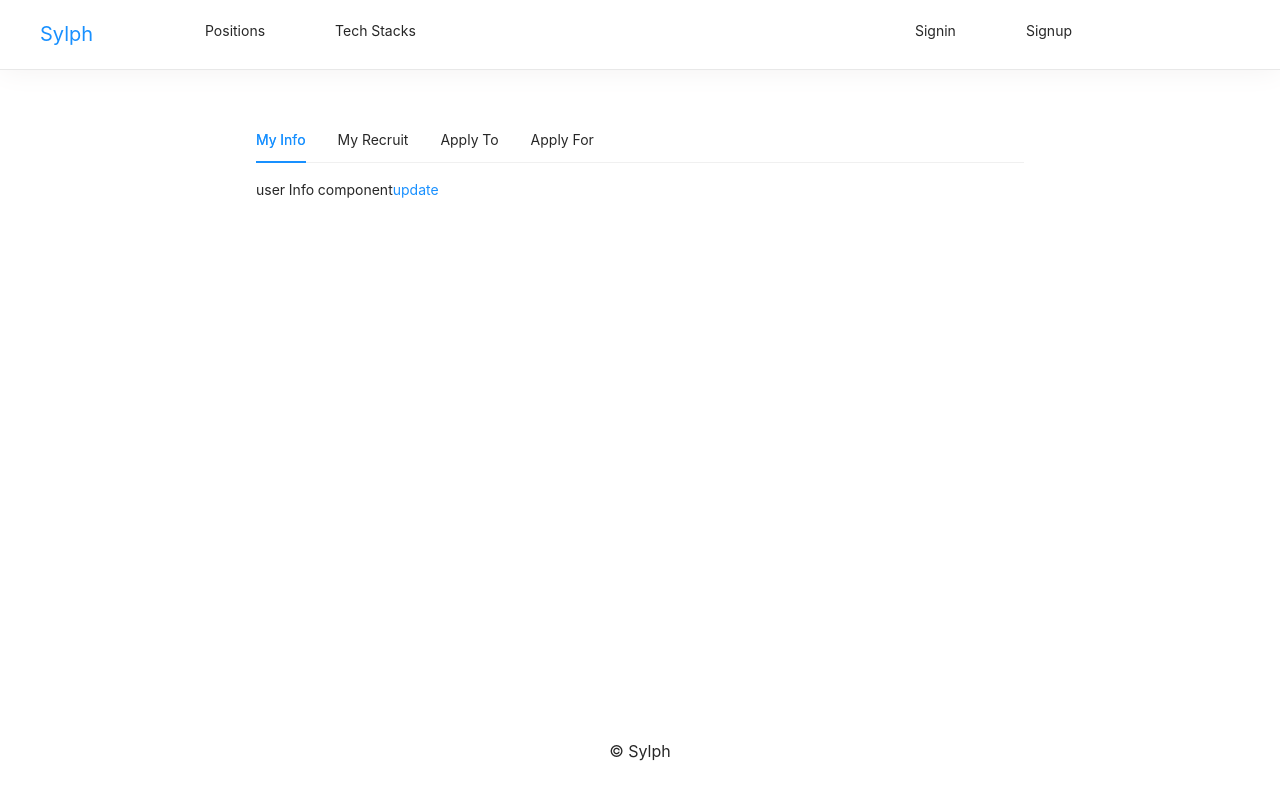
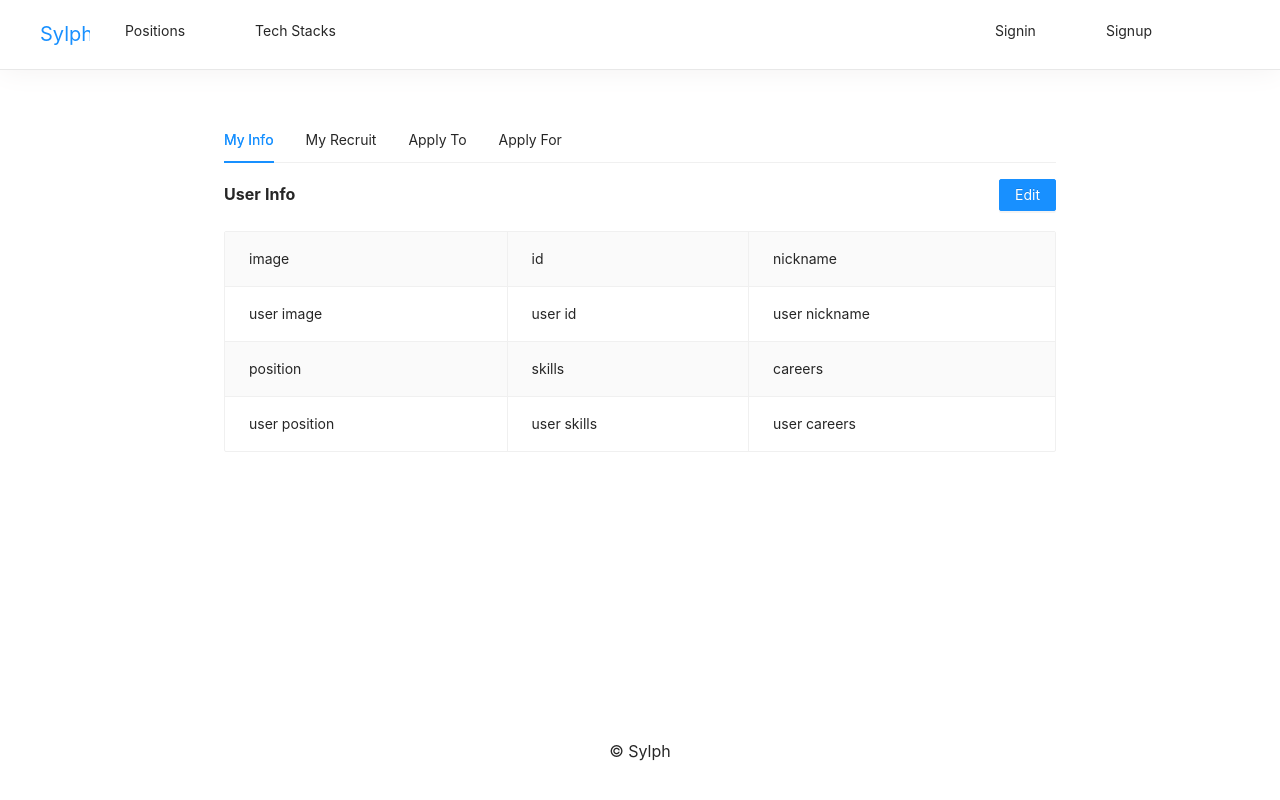
Before and after one commit to 0titanium/Sylph, a React (Create React App) app in the folder client/: page /mypage in a window 1280 px wide. Built offline with nearby package versions, Linux system fonts and the light colour scheme; no server answers.

Commit message:
writing my page

```diff
--- a/client/src/components/views/MyPage/MyPage.js
+++ b/client/src/components/views/MyPage/MyPage.js
@@ -10,7 +10,7 @@ function MyPage() {
   const { TabPane } = Tabs;
 
   return (
-    <div style={{ width: "60%", margin: "3rem auto" }}>
+    <div style={{ width: "65%", height: "70vh", margin: "3rem auto" }}>
       <Tabs defaultActiveKey="1">
         <TabPane tab="My Info" key="1">
           <MyInfo />
--- a/client/src/components/views/MyPage/Sections/MyInfo.js
+++ b/client/src/components/views/MyPage/Sections/MyInfo.js
@@ -1,12 +1,32 @@
-import React from 'react'
+import React, { useEffect } from "react";
+import { Descriptions, Button } from "antd";
 
 function MyInfo() {
-    return (
-        <div>
-            user Info component
-            <a href="/">update</a>
-        </div>
-    )
+  const fetchUserInfo = () => {};
+
+  useEffect(() => {}, []);
+
+  return (
+    <div style={{ height: "100%" }}>
+    <Descriptions bordered title="User Info" size="default" layout="vertical" extra={<Button type="primary">Edit</Button>}>
+        <Descriptions.Item label="image">user image</Descriptions.Item>
+        <Descriptions.Item label="id">user id</Descriptions.Item>
+        <Descriptions.Item label="nickname">user nickname</Descriptions.Item>
+        <Descriptions.Item label="position">user position</Descriptions.Item>
+        <Descriptions.Item label="skills">user skills</Descriptions.Item>
+        <Descriptions.Item label="careers">user careers</Descriptions.Item>
+    </Descriptions>
+      {/* <a href="/">update</a>
+
+      <div>
+        <div>user image, id</div>
+        <div>user nickname</div>
+        <div>user position</div>
+        <div>user skills</div>
+        <div>user careers</div>
+      </div> */}
+    </div>
+  );
 }
 
-export default MyInfo
+export default MyInfo;
--- a/client/src/components/views/NavBar/Sections/NavBar.css
+++ b/client/src/components/views/NavBar/Sections/NavBar.css
@@ -9,7 +9,7 @@
 }
 
 .menu__logo {
-  width: 150px;
+  width: 70px;
   float: left;
 }
 
@@ -44,7 +44,7 @@
 
 .menu__container .menu_right {
   float: right;
-  width: 380px;
+  width: 300px;
   padding-top: 8px;
 }
 
@@ -54,7 +54,7 @@
   padding: 6px;
   margin-top: 8px;
   display: none !important; /* use of important to overwrite ant-btn */
-  background: #3e91f7;
+  background: #a7c3e6;
 }
 
 .menu_drawer .ant-drawer-body {
--- a/client/src/components/views/NavBar/Sections/RightMenu.js
+++ b/client/src/components/views/NavBar/Sections/RightMenu.js
@@ -77,17 +77,22 @@ function RightMenu(props) {
   } else {
     return (
       <Menu mode={props.mode}>
-        <Menu.Item key="notice">
-          <Button>
-            <BellOutlined />
-          </Button>
-        </Menu.Item>
         <Menu.Item key="recruit">
           <a href="/recruit/post">Recruit</a>
         </Menu.Item>
+        <Menu.Item
+          key="notice"
+          style={{ marginTop: "5px", textDecoration: "none" }}
+        >
+          <BellOutlined style={{ fontSize: "1.5rem" }} />
+        </Menu.Item>
         {/* avatar + name - click - dropdown - mypage, logout */}
         <Dropdown overlay={menu} trigger={["click"]}>
-          <a className="ant-dropdown-link" onClick={(e) => e.preventDefault()}>
+          <a
+            className="ant-dropdown-link"
+            onClick={(e) => e.preventDefault()}
+            style={{ float: "right" }}
+          >
             <Avatar src={UserImage} style={{ marginRight: "7px" }} />
             <p style={{ display: "inline" }}>{UserNickame}</p>
             <DownOutlined style={{ marginLeft: "5px" }} />
```
Also changed, not shown: 2 other files (tests, documents, lock files or other folders).
